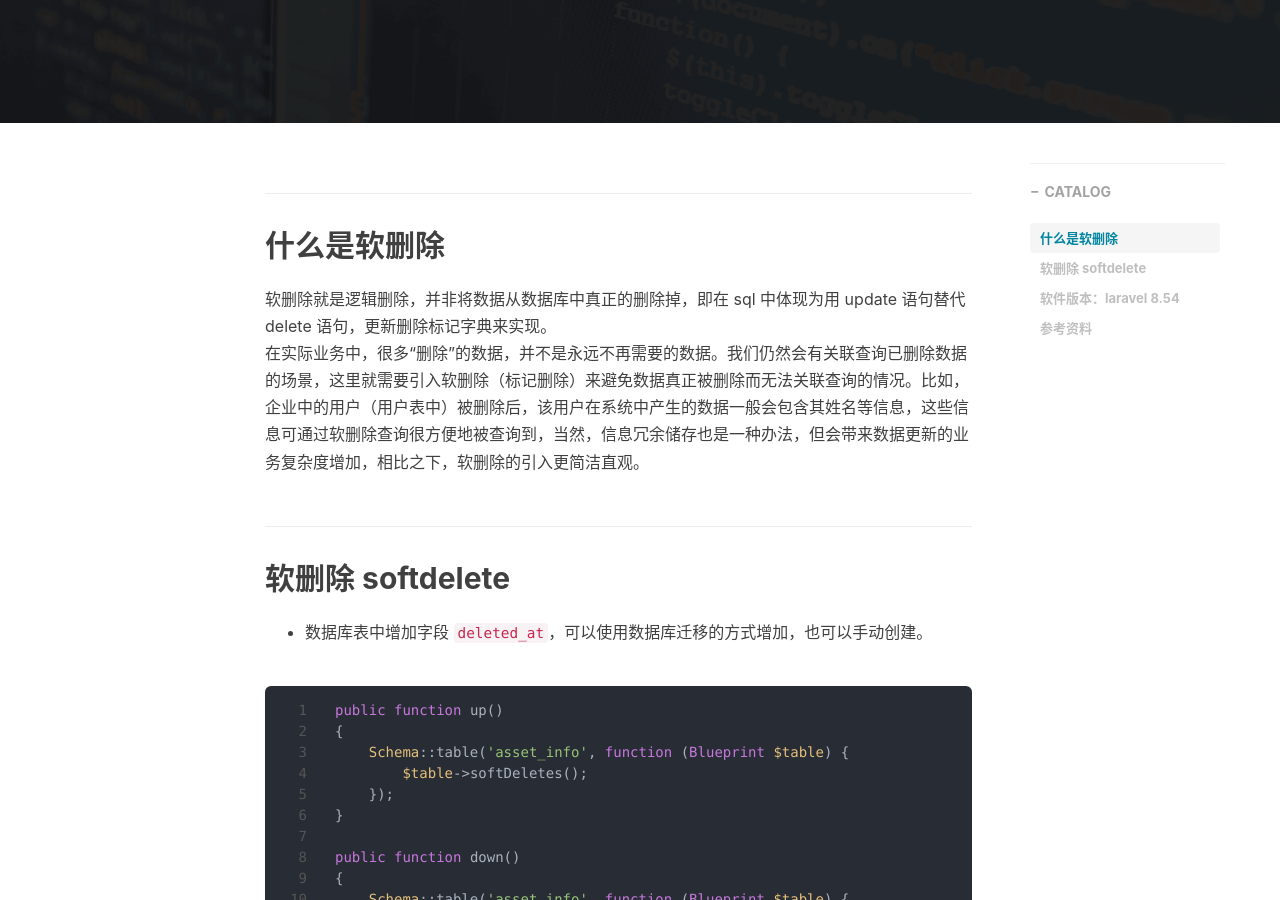
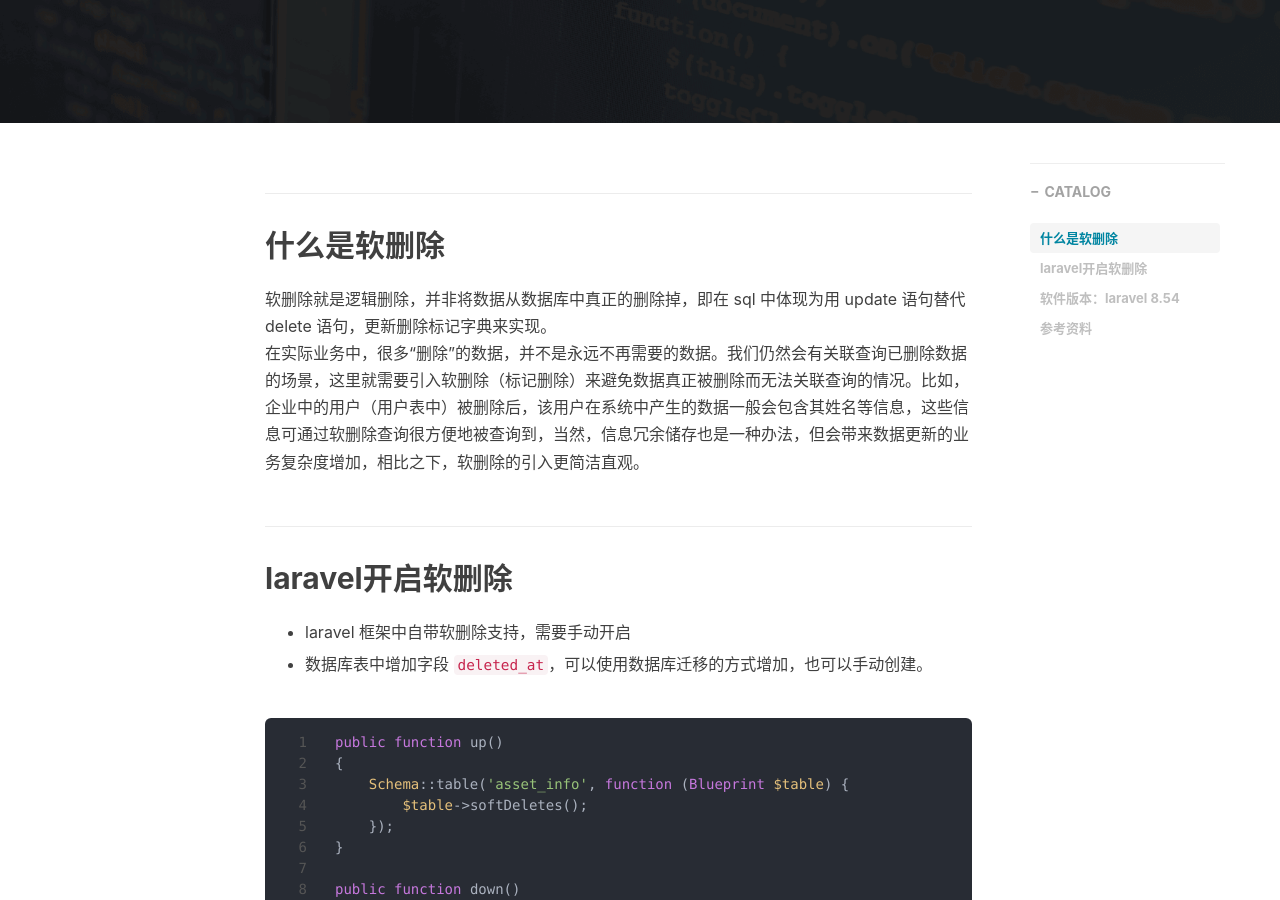
Before and after one commit to tongg112/tongg112.github.io, a Jekyll site: the page built from _posts/2021-09-23-laravel-softdelete.md, in a window 1280 px wide and 900 px high, scrolled down 334 px. Built offline with Jekyll 4.4.1, drawn with Linux system fonts in a browser that asks for light colours; nearby versions of some CDN libraries; comment, search, counter and statistics services are not loaded.

Commit message:
laravel-softdelete: 修改描述

```diff
--- a/_posts/2021-09-23-laravel-softdelete.md
+++ b/_posts/2021-09-23-laravel-softdelete.md
@@ -13,7 +13,9 @@
 软删除就是逻辑删除，并非将数据从数据库中真正的删除掉，即在 sql 中体现为用 update 语句替代 delete 语句，更新删除标记字典来实现。
 在实际业务中，很多“删除”的数据，并不是永远不再需要的数据。我们仍然会有关联查询已删除数据的场景，这里就需要引入软删除（标记删除）来避免数据真正被删除而无法关联查询的情况。比如，企业中的用户（用户表中）被删除后，该用户在系统中产生的数据一般会包含其姓名等信息，这些信息可通过软删除查询很方便地被查询到，当然，信息冗余储存也是一种办法，但会带来数据更新的业务复杂度增加，相比之下，软删除的引入更简洁直观。
 
-## 软删除 softdelete
+## laravel开启软删除
+
+- laravel 框架中自带软删除支持，需要手动开启
 
 - 数据库表中增加字段 `deleted_at`，可以使用数据库迁移的方式增加，也可以手动创建。
 
```
